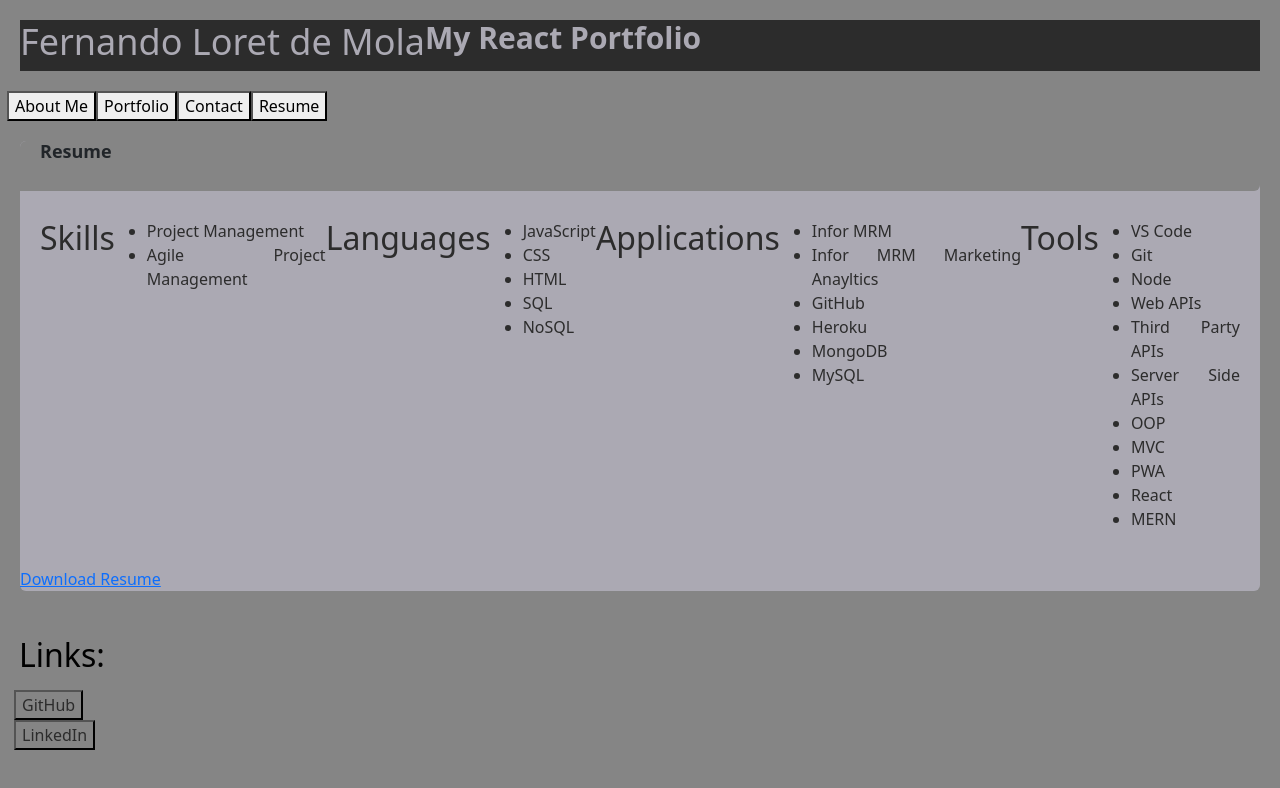
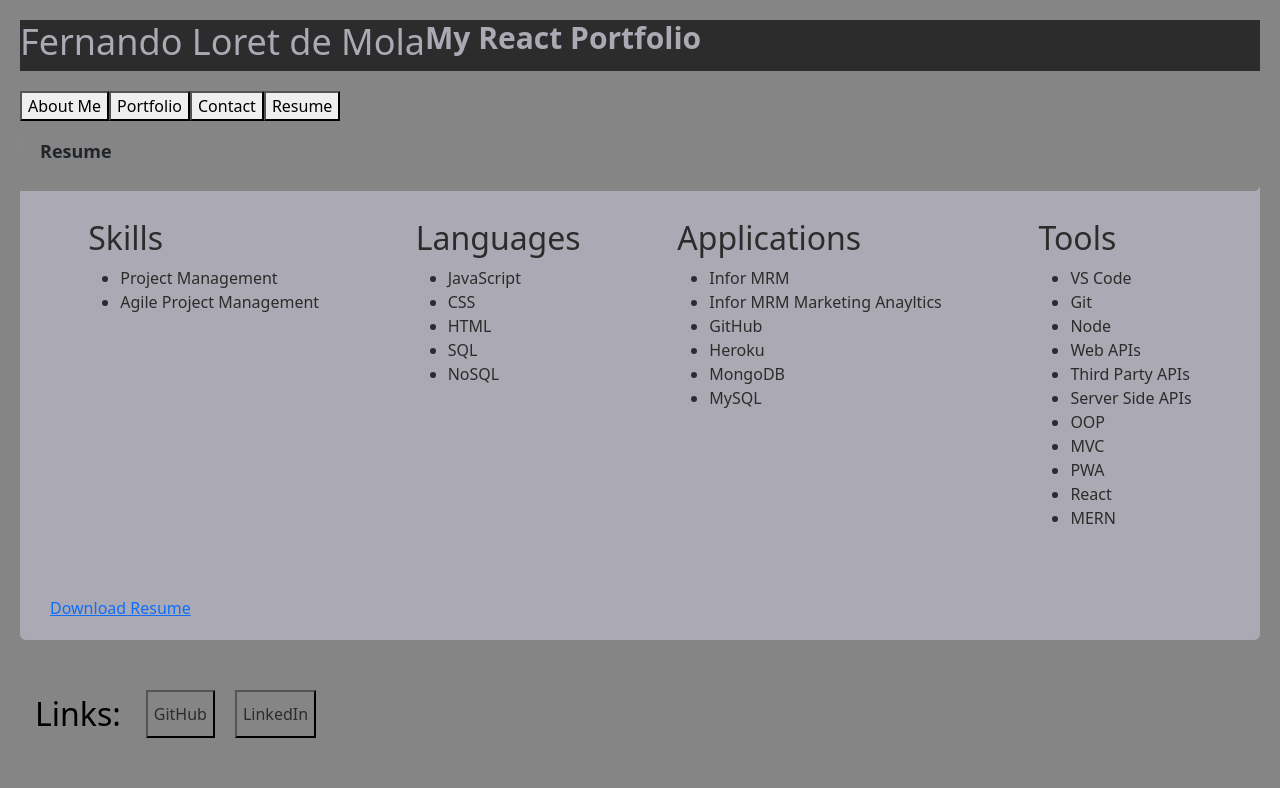
Before and after one commit to floretdemola/react-portfolio, a React (Create React App) app in the folder my-app/: page / in a window 1280 px wide. Both pictures are taken after a click on the button "Resume". Shown: the top 788 px of the page. Built offline with nearby package versions, Linux system fonts and the light colour scheme.

Commit message:
fixed buttons and layout

```diff
--- a/my-app/src/components/Footer.js
+++ b/my-app/src/components/Footer.js
@@ -6,15 +6,16 @@ const linkedIn = "https://www.linkedin.com/in/fernando-loret-de-mola-3797b68b/";
 
 const styles = {
     footer: {
-        padding: 10,
+        padding: 20,
         color: "#000000",
         textdecoration: "none",
+        display: "flex",
+        flexdirection: 'row',
+        justifycontent: 'space-between',
         letterspacing: 2,
-        position: "relative",
-        whitespace: "nowrap",
         fontsize: 'large',
-        fontweight: 500,
-        margin: 4,
+        fontweight: 400,
+        margin: 10,
     },
     h2: {
         fontsize: "20px",
@@ -24,7 +25,8 @@ const styles = {
         marginLeft: 5,
     },
     button: {
-        display: "flex",
+        margin: 10,
+        color: 'aba9b3',
         background: "#858585",
         fontsize: "15px",
         color: "#2c2c2c",
--- a/my-app/src/components/Header.js
+++ b/my-app/src/components/Header.js
@@ -9,18 +9,18 @@ const styles = {
         background: "#2c2c2c",
         display: "flex",
         margin: 20,
-        justifycontent: "space-between",
+        justifycontent: "center",
     },
     h1: {
         fontSize: "36px",
         fontweight: "bolder",
-        color: "#aba9b3"
+        color: "#aba9b3",
+
     },
     h3: {
         fontSize: "30px",
         fontWeight: "bolder",
         color: "#aba9b3",
-        justifyItems: "end",
     },
 };
 
--- a/my-app/src/components/Navigation.js
+++ b/my-app/src/components/Navigation.js
@@ -4,7 +4,7 @@ import 'bootstrap/dist/css/bootstrap.css';
 
 const styles = {
     navbar: {
-        margin: 7,
+        margin: 20,
         marginright: 1,
         display: "flex",
         flexdirection: 'row',
--- a/my-app/src/components/Portfolio.js
+++ b/my-app/src/components/Portfolio.js
@@ -36,6 +36,8 @@ const styles = {
         padding: 20,
         alightItems: "center",
         display: "flex",
+        justifyContent: "space-around"
+
     },
     button: {
         display: 'flex',
--- a/my-app/src/components/Resume.js
+++ b/my-app/src/components/Resume.js
@@ -24,17 +24,27 @@ const styles = {
         color: "#2c2c2c",
         alightItems: "center",
         display: "flex",
+        justifyContent: "space-around"
     },
     button: {
+        padding: 20,
         display: 'flex',
         alignitems:'center',
         color: '2c2c2c',
     },
     resume: {
         display: "flex",
+        padding: 20,
         flexDirection: "column",
         alignitems: "center",
         width: "100vw",
+        margin: 10,
+        color: 'aba9b3',
+        fontsize: "15px",
+        borderradius: ".5rem",
+        cursor: "pointer",
+        alignitems: "center",
+        justifycontent: "space-between"
     }
 };
 
@@ -43,11 +53,14 @@ function Resume() {
         <div style={styles.card}>
             <h1 style={styles.heading}>Resume</h1>
             <div style={styles.content}>
+                <div>
                     <h2>Skills</h2>
                     <ul>
                         <li>Project Management</li>
                         <li>Agile Project Management</li>
                     </ul>
+                </div>
+                <div>
                     <h2>Languages</h2>
                     <ul>
                         <li>JavaScript</li>
@@ -56,6 +69,8 @@ function Resume() {
                         <li>SQL</li>
                         <li>NoSQL</li>
                     </ul>
+                </div>
+                <div>
                     <h2>Applications</h2>
                     <ul>
                         <li>Infor MRM</li>
@@ -65,6 +80,8 @@ function Resume() {
                         <li>MongoDB</li>
                         <li>MySQL</li>
                     </ul>
+                </div>
+                <div>
                     <h2>Tools</h2>
                     <ul>
                         <li>VS Code</li>
@@ -80,6 +97,7 @@ function Resume() {
                         <li>MERN</li>
                     </ul>
                 </div>
+            </div>
             <div style={styles.resume}>
                 <a href="https://docs.google.com/document/d/13wgubLoO05UT-smM2d87l9ZUgbWhbILTBTm4uI2aoXk/edit?usp=sharing" styles={styles.button}>Download Resume</a>
             </div>
```
Lines whose indentation alone changed are shown as unchanged.
